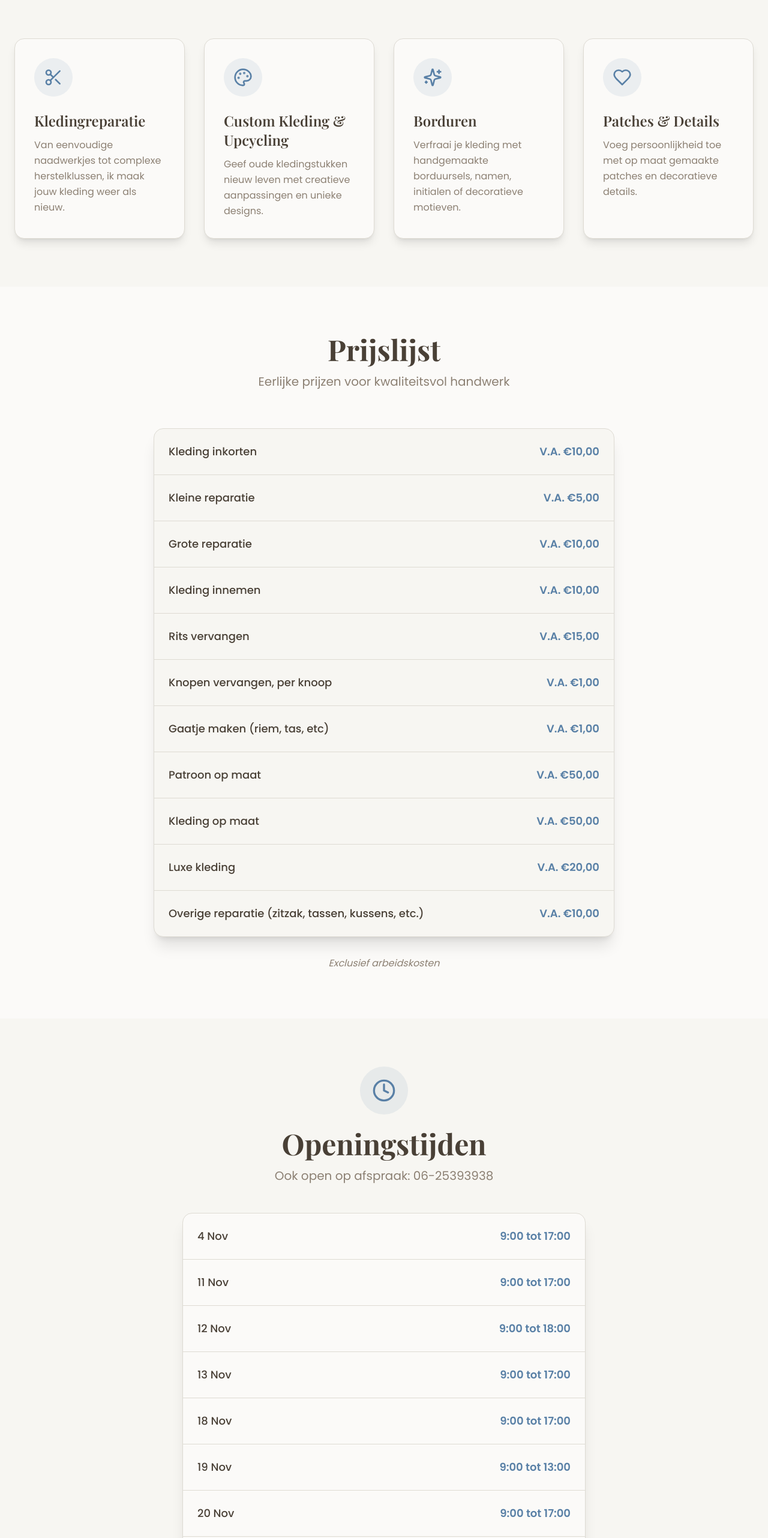
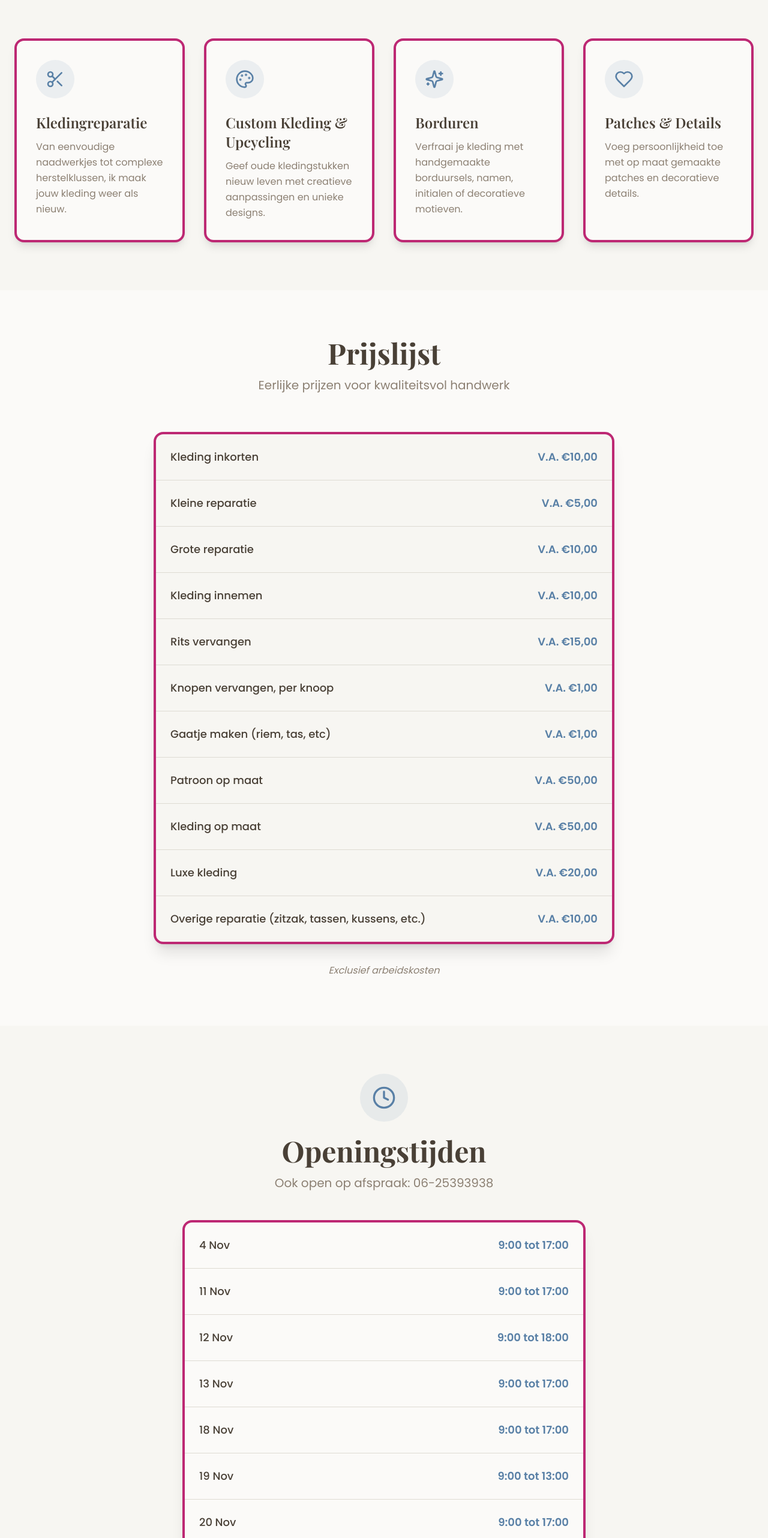
Before and after one commit to McMadA/willa-handmade-studio, a React (Vite) app: page / in a window 1280 px wide. Shown: the part 1999-4563 px from the top of the page at 60% size. Built offline with nearby package versions, Linux system fonts and the light colour scheme; the HTML template or start-up script is replaced by a standard one.

Commit message:
Apply pink border to sections

```diff
--- a/src/components/Hours.tsx
+++ b/src/components/Hours.tsx
@@ -31,7 +31,7 @@ const Hours = () => {
             </p>
           </div>
 
-          <div className="bg-card rounded-2xl shadow-xl overflow-hidden border border-border">
+          <div className="bg-card rounded-2xl shadow-xl overflow-hidden border-4 border-accent">
             <div className="divide-y divide-border">
               {hours.map((item, index) => (
                 <div
--- a/src/components/Pricing.tsx
+++ b/src/components/Pricing.tsx
@@ -26,7 +26,7 @@ const Pricing = () => {
         </div>
 
         <div className="max-w-3xl mx-auto">
-          <div className="bg-background rounded-2xl shadow-xl overflow-hidden border border-border">
+          <div className="bg-background rounded-2xl shadow-xl overflow-hidden border-4 border-accent">
             <div className="divide-y divide-border">
               {pricingItems.map((item, index) => (
                 <div
--- a/src/components/Services.tsx
+++ b/src/components/Services.tsx
@@ -42,7 +42,7 @@ const Services = () => {
             return (
               <div
                 key={index}
-                className="bg-card p-8 rounded-2xl shadow-lg hover:shadow-xl transition-all duration-300 hover:-translate-y-2 border border-border"
+                className="bg-card p-8 rounded-2xl shadow-lg hover:shadow-xl transition-all duration-300 hover:-translate-y-2 border-4 border-accent"
               >
                 <div className="w-16 h-16 bg-primary/10 rounded-full flex items-center justify-center mb-6">
                   <Icon className="w-8 h-8 text-primary" />
```
